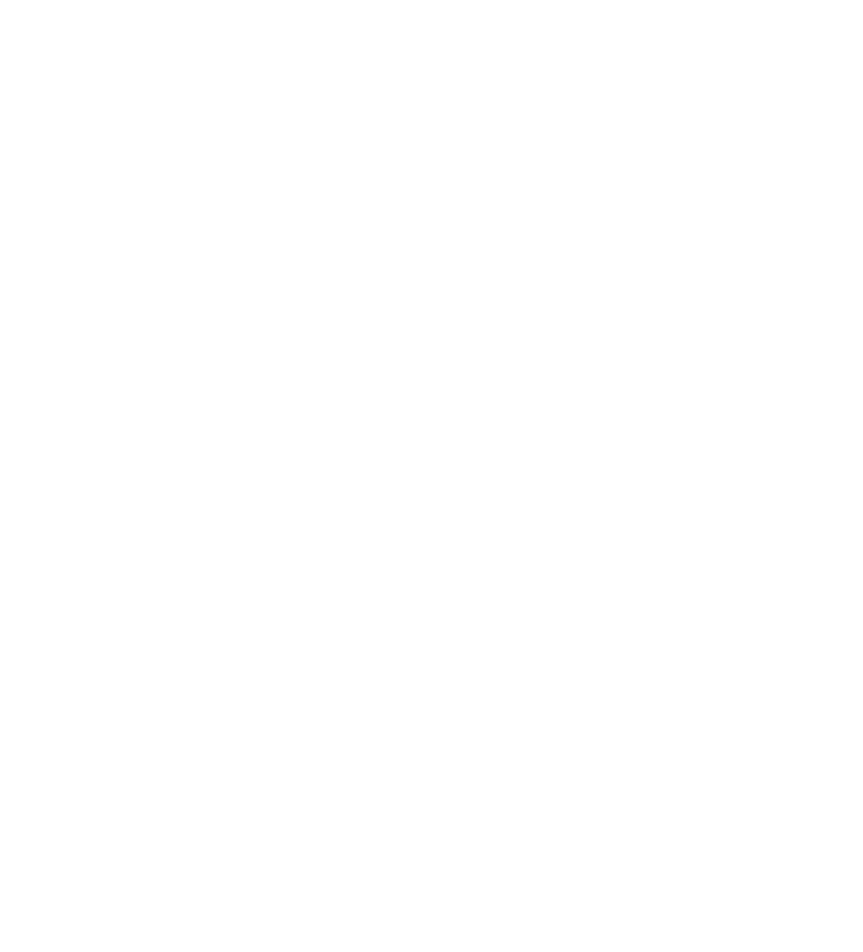
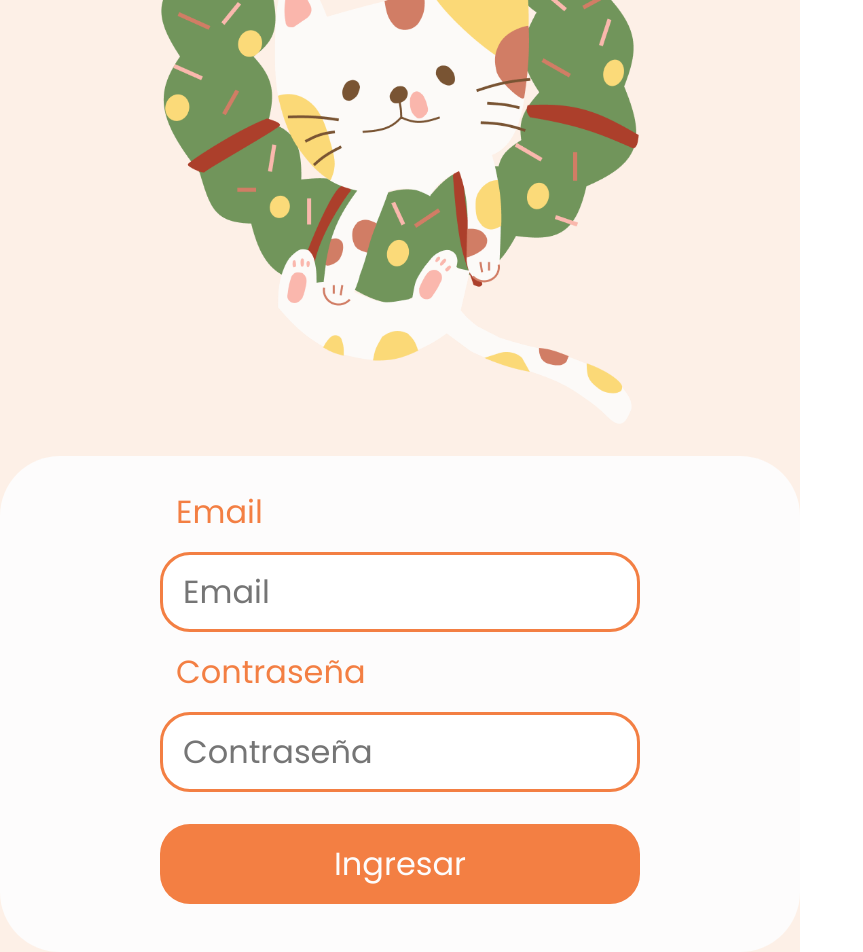
Before and after one commit to luvale/E-Commerce, an Angular app in the folder E-Commerce/: page / in a window 1280 px wide. Shown: the part 216-1168 px from the top of the page, without its empty margins (0-863 px from the left). Before the commit the page ends 800 px from the top, so only its background shows below. Built offline with nearby package versions, Linux system fonts and the light colour scheme.

Commit message:
tried to login with api, css to login view

```diff
--- a/E-Commerce/src/app/app.module.ts
+++ b/E-Commerce/src/app/app.module.ts
@@ -4,6 +4,7 @@
 import { AppRoutingModule, RoutingComponents } from './app-routing.module';
 import { AppComponent } from './app.component';
 import { ReactiveFormsModule, FormsModule } from '@angular/forms';
+import { HttpClientModule } from '@angular/common/http';
 
 @NgModule({
   declarations: [
@@ -15,6 +16,7 @@
     AppRoutingModule,
     ReactiveFormsModule,
     FormsModule,
+    HttpClientModule,
   ],
   providers: [],
   bootstrap: [AppComponent]
--- /dev/null
+++ b/E-Commerce/src/app/services/auth.service.ts
@@ -0,0 +1,28 @@
+import { Injectable } from '@angular/core';
+import { HttpClient } from '@angular/common/http'
+// import { Observable } from 'rxjs';
+
+@Injectable({
+  providedIn: 'root'
+})
+export class AuthService {
+
+  private Url = "https://fakestoreapi.com/auth/login";
+  invocation = new XMLHttpRequest();
+
+  constructor(private http:HttpClient) { }
+
+  loginEmail(user:any){
+    //return this.http.post(this.Url, user);
+    /* return fetch(this.Url, {
+          method:'POST',
+          body: user,
+      })
+      */
+    return fetch('https://fakestoreapi.com/auth/login',{
+        method:'POST',
+        body:JSON.stringify(user)
+    }) .then(res=>res.json())
+    .then(json=>console.log(json))
+  }
+}
--- a/E-Commerce/src/app/views/login/login.component.css
+++ b/E-Commerce/src/app/views/login/login.component.css
@@ -0,0 +1,47 @@
+#view{
+  background-color: var(--pink);
+  width: 100vh;
+}
+#img-container{
+  padding: 2rem;
+  display: flex;
+  justify-content: center;
+  align-items: center;
+}
+#catImg{
+  width: 65%;
+}
+
+#formContainer{
+  padding: 2rem;
+  background-color: var(--white);
+  border-radius: 60px;
+  display: flex;
+  justify-content: center;
+  align-items: center;
+}
+.titles{
+  margin: 0 2rem;
+  font-size: 2rem;
+  color: var(--orange);
+}
+.inputs{
+  margin: 1rem;
+  outline: none;
+  border: solid var(--orange);
+  width: 30rem;
+  height: 5rem;
+  border-radius: 30px;
+  font-size: 2rem;
+  padding-left: 20px;
+}
+#btn{
+  margin: 1rem;
+  border:none;
+  color: var(--white);
+  background-color: var(--orange);
+  width: 30rem;
+  height: 5rem;
+  border-radius: 30px;
+  font-size: 2rem;
+}
--- a/E-Commerce/src/app/views/login/login.component.html
+++ b/E-Commerce/src/app/views/login/login.component.html
@@ -1,14 +1,18 @@
-<br>
+<section id="view">
+  <div id="img-container">
+    <img id="catImg" src="../../../assets/cat.png" alt="cat">
+  </div>
+  <div id="formContainer">
     <form [formGroup]="LoginForm" (ngSubmit)="Login(LoginForm.value)">
       <div>
-  <p>Email</p>
-  <input type="email" placeholder="Email" formControlName="email">
+        <p class="titles">Email</p>
+        <input class="inputs" type="text" placeholder="Email" formControlName="username">
       </div>
-<br>
       <div>
-  <p>Contraseña</p>
-  <input type="password" placeholder="Contraseña" formControlName="password">
+        <p class="titles">Contraseña</p>
+        <input class="inputs" type="password" placeholder="Contraseña" formControlName="password">
       </div>
-<br>
-<input type="submit" value="Ingresar">
+      <input id="btn" type="submit" value="Ingresar">
     </form>
+  </div>
+</section>
--- a/E-Commerce/src/app/views/login/login.component.ts
+++ b/E-Commerce/src/app/views/login/login.component.ts
@@ -1,5 +1,6 @@
 import { Component, OnInit } from '@angular/core';
 import { FormGroup, FormControl, Validators, FormControlName } from '@angular/forms'
+import { AuthService } from '../../services/auth.service'
 
 @Component({
   selector: 'app-login',
@@ -9,17 +10,18 @@
 export class LoginComponent implements OnInit {
 
   LoginForm = new FormGroup({
-    email: new FormControl('', Validators.required),
+    username: new FormControl('', Validators.required),
     password: new FormControl('', Validators.required)
   })
 
-  constructor() { }
+  constructor(private auth:AuthService) { }
 
   ngOnInit(): void {
   }
 
   Login(form:Object){
-    console.log(form)
+    // console.log(form);
+    this.auth.loginEmail(form)//.subscribe(data => console.log(data))
   }
-
+// Access to XMLHttpRequest at 'https://fakestoreapi.com/auth/login' from origin 'http://localhost:4200' has been blocked by CORS policy: No 'Access-Control-Allow-Origin' header is present on the requested resource.
 }
--- a/E-Commerce/src/styles.css
+++ b/E-Commerce/src/styles.css
@@ -1,7 +1,9 @@
 @import url('https://fonts.googleapis.com/css2?family=Poppins:wght@400;500;600&display=swap');
 
 :root {
- --font : 'Poppins', sans-serif;
+  --pink: #FDF0E7;
+  --white: #FDFCFC;
+  --orange: #F37F43;
 }
 
 *{
```
Also changed, not shown: E-Commerce/src/assets/cat.png (added). Lines whose indentation alone changed are shown as unchanged.
